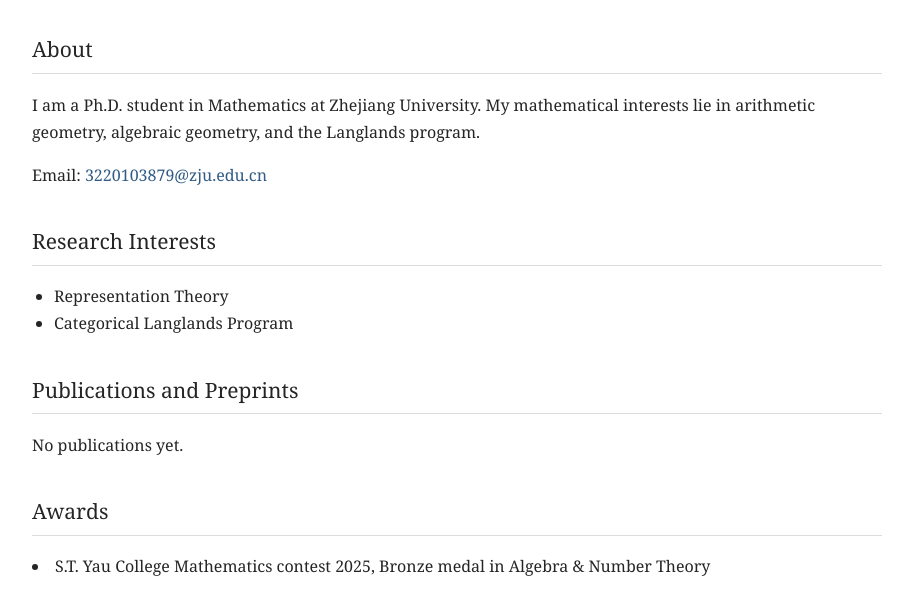
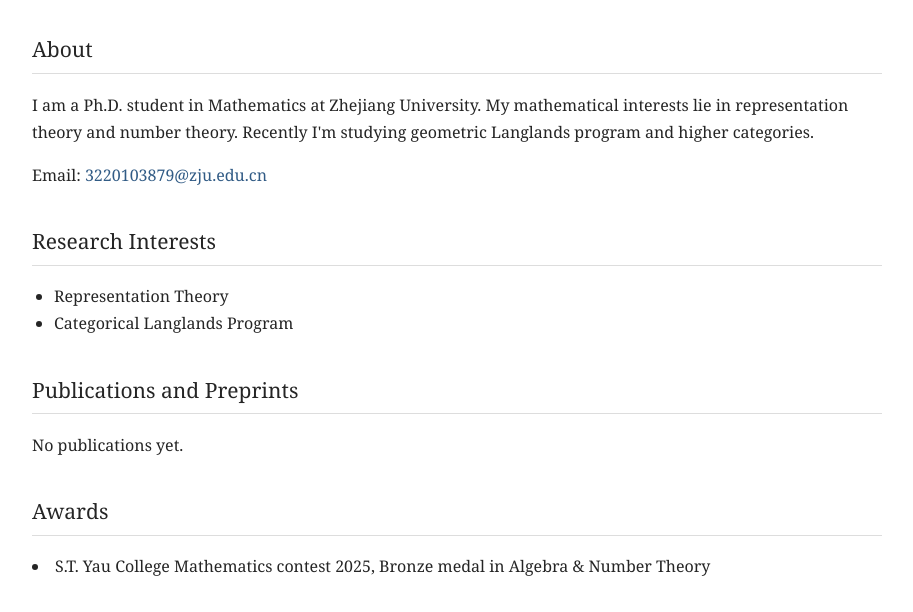
Before and after one commit to LechengLi57/LechengLi57-github.io, a plain HTML site: page index.html in a window 1280 px wide. Shown: the part 173-785 px from the top of the page, without its empty margins (183-1096 px from the left). Drawn offline with Linux system fonts and the light colour scheme.

Commit message:
Update index.html

```diff
--- a/index.html
+++ b/index.html
@@ -93,8 +93,7 @@ footer {
     <h2>About</h2>
     <p>
         I am a Ph.D. student in Mathematics at Zhejiang University.
-        My mathematical interests lie in arithmetic geometry,
-        algebraic geometry, and the Langlands program.
+        My mathematical interests lie in representation theory and number theory. Recently I'm studying geometric Langlands program and higher categories.
     </p>
     <p>
         Email: <a >3220103879@zju.edu.cn</a>
```
